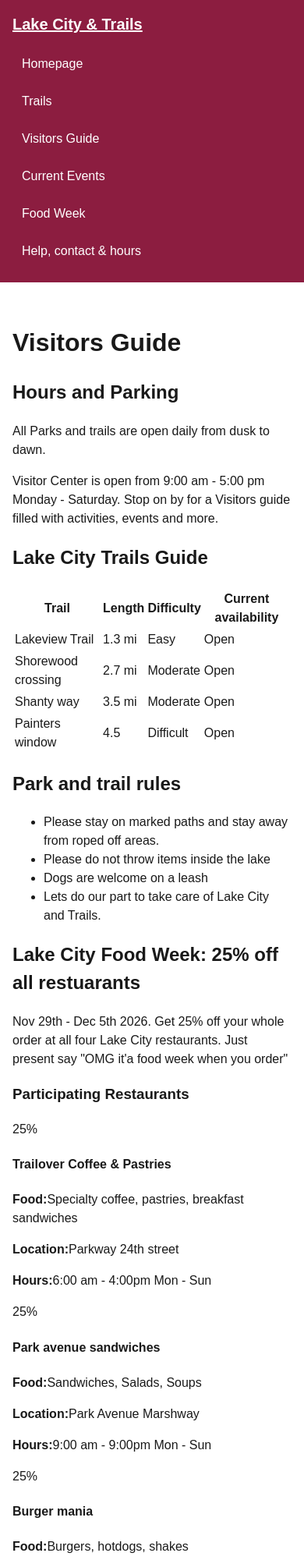
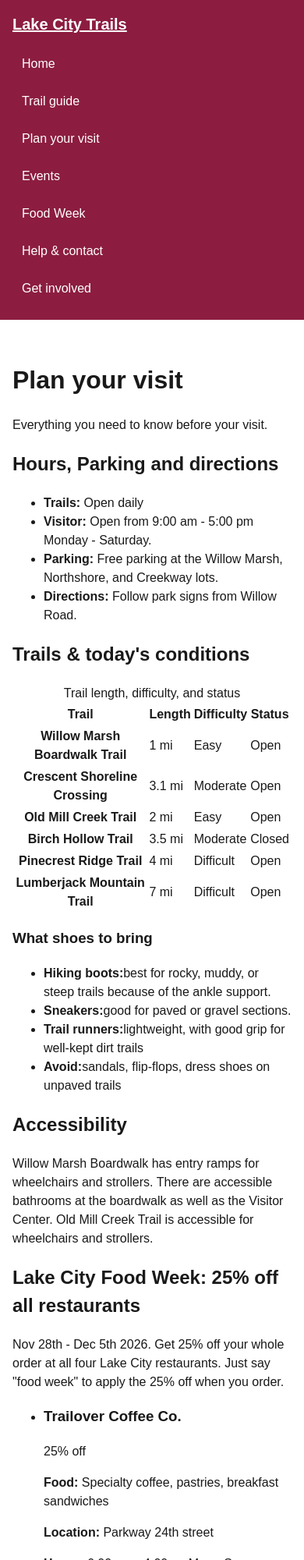
Before and after one commit to Lnavarro122/-Deliverable, a plain HTML site: page visit.html in a window 390 px wide. Shown: the top 2000 px of the page at 78% size. Drawn offline with Linux system fonts and the light colour scheme.

Commit message:
Went back and fixed grammer and added more detail

```diff
--- a/visit.html
+++ b/visit.html
@@ -1,57 +1,140 @@
 <!doctype html>
-<html lang="en"><head><meta charset="utf-8"><meta name="viewport" content="width=device-width,initial-scale=1"><title>Homepage | Lake City & Trails</title><link rel="stylesheet" href="styles.css"><script src="navigation.js" defer></script></head><body>
+<html lang="en"><head><meta charset="utf-8"><meta name="viewport" content="width=device-width,initial-scale=1"><title>Plan your visit | Lake City Trails</title><link rel="stylesheet" href="styles.css"><script src="navigation.js" defer></script></head><body>
 <a class="skip-link" href="#main">Skip to main content</a>
-<header class="site-header"><a class="brand" href="index.html">Lake City & Trails</a><nav aria-label="Primary navigation"><button class="menu-button" type="button" aria-controls="primary-nav" aria-expanded="false" hidden>Menu</button><ul class="nav-list" id="primary-nav">
-<li><a href="index.html" aria-current="page">Homepage</a></li>
-<li><a href="visit.html#trails">Trails </a></li>
-<li><a href="visit.html">Visitors Guide</a></li>
-<li><a href="index.html#events">Current Events</a></li>
+<header class="site-header"><a class="brand" href="index.html">Lake City Trails</a><nav aria-label="Primary navigation"><button class="menu-button" type="button" aria-controls="primary-nav" aria-expanded="false" hidden>Menu</button><ul class="nav-list" id="primary-nav">
+<li><a href="index.html" aria-current="page">Home</a></li>
+<li><a href="visit.html#trails">Trail guide</a></li>
+<li><a href="visit.html">Plan your visit</a></li>
+<li><a href="index.html#events">Events</a></li>
 <li><a href="visit.html#food-week">Food Week</a></li>
-<li><a href="support.html">Help, contact & hours</a></li>
+<li><a href="support.html">Help & contact</a></li>
+<li><a href="support.html#volunteer">Get involved</a></li>
 <!-- TODO: add 2-4 purposeful destinations. --></ul></nav></header>
 <main id="main">
-    <h1>Visitors Guide</h1>
-    <selection id="hours" class="page-selection">
+    <h1>Plan your visit</h1>
+    <p>Everything you need to know before your visit.</p>
+    <section id="hours" class="page-section">
         <h2>
-            Hours and Parking
+            Hours, Parking and directions
         </h2>
-        <p> All Parks and trails are open daily from dusk to dawn.</p>
-        <p> Visitor Center is open from 9:00 am - 5:00 pm Monday - Saturday. Stop on by for a Visitors guide filled with activities, events and more.</p>
-    </selection>
-    <selection id="trails" class="page-selection">
+        <ul>
+            <li><strong>Trails:</strong> Open daily</li>
+            <li><strong>Visitor:</strong> Open from 9:00 am - 5:00 pm Monday - Saturday.</li>
+            <li><strong>Parking:</strong> Free parking at the Willow Marsh, Northshore, and Creekway lots.</li>
+            <li><strong>Directions:</strong> Follow park signs from Willow Road.</li>
+        </ul>
+    </section>
+    <section id="trails" class="page-section">
         <h2>
-            Lake City Trails Guide
+            Trails & today's conditions
         </h2>
-        <table class="trail-guide">
-            <thead><tr><th scope="col">Trail</th>
+        <table class="trail-table">
+            <caption>Trail length, difficulty, and status</caption>
+            <thead>
+                <tr>
+                <th scope="col">Trail</th>
                 <th scope="col">Length</th>
                 <th scope="col">Difficulty</th>
-                <th scope="col">Current availability</th></thead>
+                <th scope="col">Status</th>
+                </tr>
+                </thead>
                 <tbody>
-                <tr>
-                    <td>Lakeview Trail</td>
-                    <td>1.3 mi</td>
+                <tr><th scope="row">Willow Marsh Boardwalk Trail</th>
+                    <td>1 mi</td>
                     <td>Easy</td>
                     <td>Open</td>
                 </tr>
-                <tr>
-                    <td>Shorewood crossing</td>
-                    <td>2.7 mi</td>
+                <tr><th scope="row">Crescent Shoreline Crossing</th>
+                    <td>3.1 mi</td>
                     <td>Moderate</td>
                     <td>Open</td>
                 </tr>
-                <tr>
-                    <td>Shanty way</td>
+                <tr><th scope="row">Old Mill Creek Trail</th>
+                    <td>2 mi</td>
+                    <td>Easy</td>
+                    <td>Open</td>
+                </tr>
+                <tr><th scope="row">Birch Hollow Trail</th>
                     <td>3.5 mi</td>
                     <td>Moderate</td>
+                    <td>Closed</td>
+                </tr>
+                <tr><th scope="row">Pinecrest Ridge Trail</th>
+                    <td>4 mi</td>
+                    <td>Difficult</td>
                     <td>Open</td>
                 </tr>
-                    <td>Painters window</td>
-                    <td>4.5</td>
+                    <tr><th scope="row">Lumberjack Mountain Trail</th>
+                    <td>7 mi</td>
                     <td>Difficult</td>
                     <td>Open</td>
-                </tbody></table>
-                <selection id="terms" class="page-selection">
+                </tr>
+            </tbody>
+            </table>
+            </section>
+            <section id ="bring" class="page-section">
+                <h3>
+                    What shoes to bring
+                </h3>
+                <ul>
+                    <li><strong>Hiking boots:</strong>best for rocky, muddy, or steep trails because of the ankle support.</li>
+                    <li><strong>Sneakers:</strong>good for paved or gravel sections.</li>
+                    <li><strong>Trail runners:</strong>lightweight, with good grip for well-kept dirt trails</li>
+                    <li><strong>Avoid:</strong>sandals, flip-flops, dress shoes on unpaved trails</li>
+                </ul>
+            </section>
+
+            <section id="accessibility" class="page-section">
+                <h2>Accessibility</h2>
+                <p>Willow Marsh Boardwalk has entry ramps for wheelchairs and strollers. There are accessible bathrooms at the boardwalk as well as the Visitor Center. Old Mill Creek Trail is accessible for wheelchairs and strollers.</p>
+            </section>
+
+
+                <section id="food-week" class="page-section">
+                    <h2>
+                        Lake City Food Week: 25% off all restaurants
+                    </h2>
+
+                        <p class="deal">Nov 28th - Dec 5th 2026. Get 25% off your whole order at all four Lake City restaurants. Just say "food week" to apply the 25% off when you order.</p>
+                        <ul class="card-grid">
+
+                        <li class="card">
+                        <h3>Trailover Coffee Co.</h3>
+
+                        <p class="promo">25% off</p>
+                        <p><strong>Food:</strong> Specialty coffee, pastries, breakfast sandwiches</p>
+                        <p><strong>Location:</strong> Parkway 24th street</p>
+                        <p><strong>Hours:</strong> 6:00 am - 4:00pm Mon - Sun</p>
+                        </li>
+
+
+                        <li class="card">
+                        <h3>Marsh mallow Creamery</h3>
+                        <p class="promo">25% off</p>
+                        <p><strong>Food:</strong> Ice cream, milkshakes, Sandwiches</p>
+                        <p><strong>Location:</strong> Park Avenue Marshway</p>
+                        <p><strong>Hours:</strong> 9:00 am - 9:00pm Mon - Sun</p>
+                        </li>
+
+                        <li class="card">
+                        <h3>Harbor Taco Shack mania</h3>
+                        <p class="promo">25% off</p>
+                        <p><strong>Food:</strong> Tacos, burritos, rice bowls</p>
+                        <p><strong>Location:</strong> Northshore center</p>
+                        <p><strong>Hours:</strong> 10:00 am - 9:00pm Mon - Sun</p>
+                        </li>
+
+                        <li class="card">
+                        <h3>Lumberjack Smokehouse</h3>
+                        <p class="promo">25% off</p>
+                        <p><strong>Food:</strong> BBQ ribs, Pulled pork, Chicken sandwiches</p>
+                        <p><strong>Location:</strong> The Pine at Pinecrest way</p>
+                        <p><strong>Hours:</strong> 10:00 am - 9:00pm Mon - Sun</p>
+                    </li>
+                    </ul>
+                    </section>
+
+                <section id="rules" class="page-section">
                     <h2>Park and trail rules</h2>
                     <ul>
                         <li>
@@ -64,40 +147,11 @@
                             Dogs are welcome on a leash
                         </li>
                         <li>
-                            Lets do our part to take care of Lake City and Trails.
+                            Let's do our part to take care of Lake City and Trails.
                         </li>
                     </ul>
-                </selection>
-                <selection id="foodweek" class="page-selection">
-                    <h2>
-                        Lake City Food Week: 25% off all restuarants
-                    </h2>
-                    <p>Nov 29th - Dec 5th 2026. Get 25% off your whole order at all four Lake City restaurants. Just present say "OMG it'a food week when you order" </p>
-                    <selection id="restaurants" class="page-selection">
-                        <h3>
-                            Participating Restaurants
-                        </h3>
-                        <p class="discount"></p>
-                        <p>25%</p>
-                        <h4>Trailover Coffee & Pastries</h4>
-                        <p><strong>Food:</strong>Specialty coffee, pastries, breakfast sandwiches</p>
-                        <p><strong>Location:</strong>Parkway 24th street</p>
-                        <p><strong>Hours:</strong>6:00 am - 4:00pm Mon - Sun</p>
-                        <p>25%</p>
-                        <h4>Park avenue sandwiches</h4>
-                        <p><strong>Food:</strong>Sandwiches, Salads, Soups</p>
-                        <p><strong>Location:</strong>Park Avenue Marshway</p>
-                        <p><strong>Hours:</strong>9:00 am - 9:00pm Mon - Sun</p>
-                        <p>25%</p>
-                        <h4>Burger mania</h4>
-                        <p><strong>Food:</strong>Burgers, hotdogs, shakes</p>
-                        <p><strong>Location:</strong>burger gully dr</p>
-                        <p><strong>Hours:</strong>10:00 am - 9:00pm Mon - Sun</p>
-                        <p>25%</p>
-                        <h4>Taco Party</h4>
-                        <p><strong>Food:</strong>Tacos, burritos, nachos</p>
-                        <p><strong>Location:</strong>Taco park st</p>
-                        <p><strong>Hours:</strong>10:00 am - 9:00pm Mon - Sun</p>
-                    </selection>
+                </section>
+                </main>
+
                     <footer><p>&copy; 2026 Lake City Trails</p></footer>
 </body></html>
```
Also changed, not shown: index.html (+41 -23 lines), support.html (+26 -12 lines).
